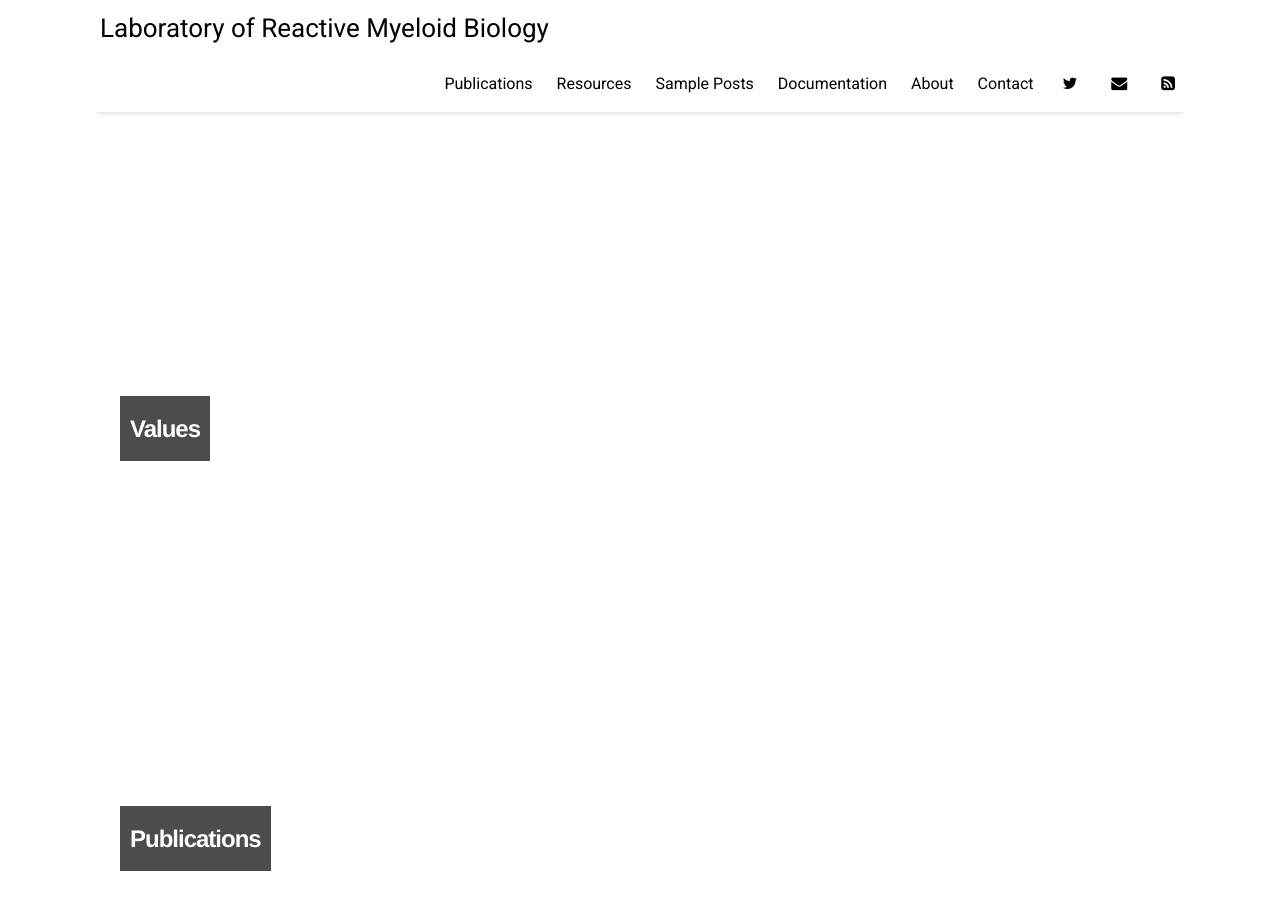
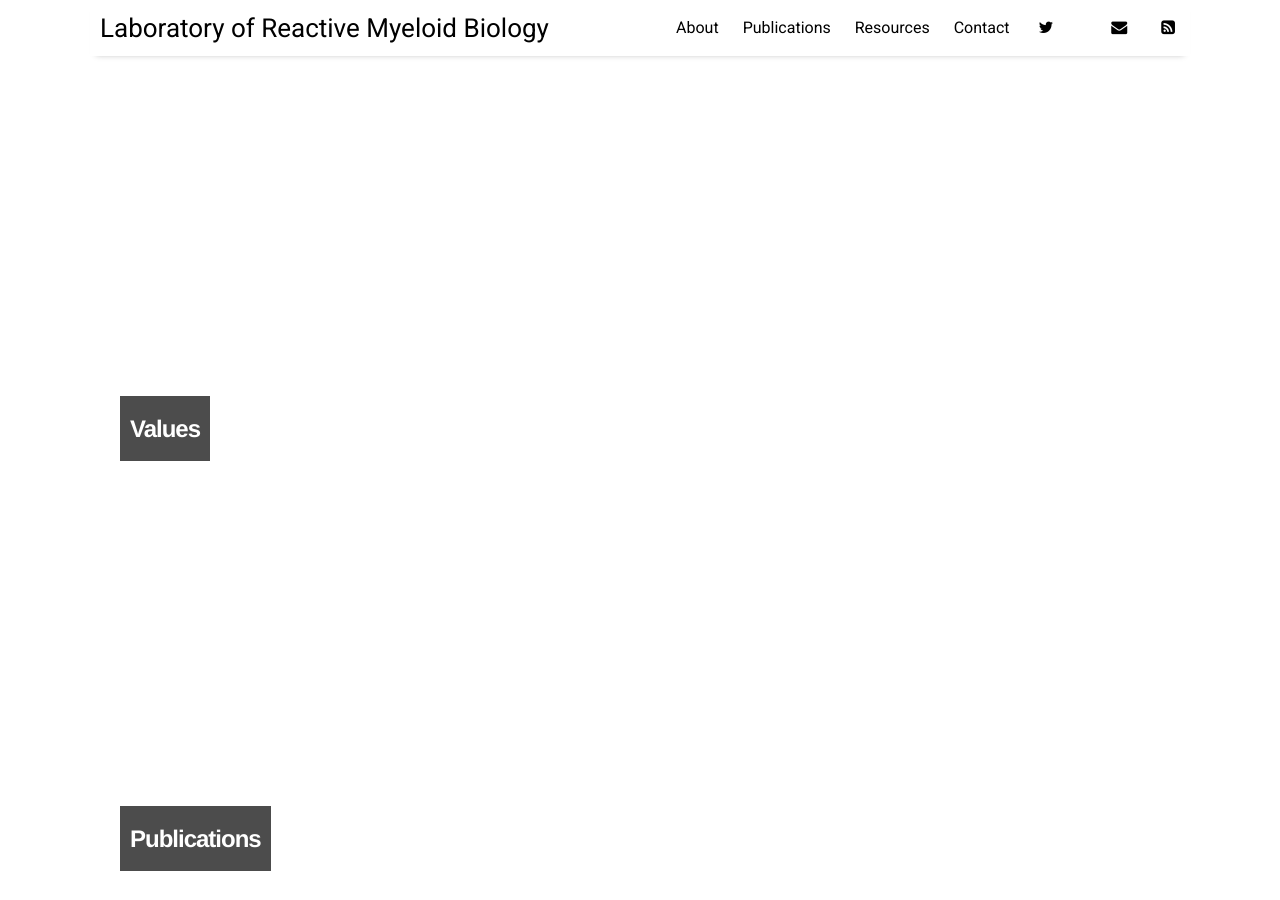
Before and after one commit to s7hegde/s7hegde.github.io, a Jekyll site: the page built from index.html, in a window 1280 px wide and 900 px high. Built offline with Jekyll 4.4.1, drawn with Linux system fonts in a browser that asks for light colours; nearby versions of some CDN libraries; the list of posts is cut into pages by our own code.

Commit message:
Update settings.yml

```diff
--- a/_data/settings.yml
+++ b/_data/settings.yml
@@ -7,16 +7,15 @@ disqus:
 google-ID: 'UA-112060364-2'
 
 menu:
+- {name: 'About',              url: 'about'}
 - {name: 'Publications',  url: 'publications'}
 - {name: 'Resources', url: 'resources'}
-- {name: 'Sample Posts',       url: 'sample-posts'}
-- {name: 'Documentation',      url: 'documentation'}
-- {name: 'About',              url: 'about'}
 - {name: 'Contact',            url: 'contact'}
 
 # Available social icons are powered by Font Awesome, so you can use any icon that they offer
 social:
 - {icon: 'twitter', link:    'https://twitter.com/samhegde2006'}
+- {icon: 'bluesky', link: 'https://bsky.app/profile/samhegde.bsky.social'}
 - {icon: 'envelope', link:   'mailto:samhegde2006@gmail.com'}
 - {icon: 'rss-square', link: 'feed.xml'}
 # - {icon: 'rss-square', link: 'rss-feed.xml'}
```
